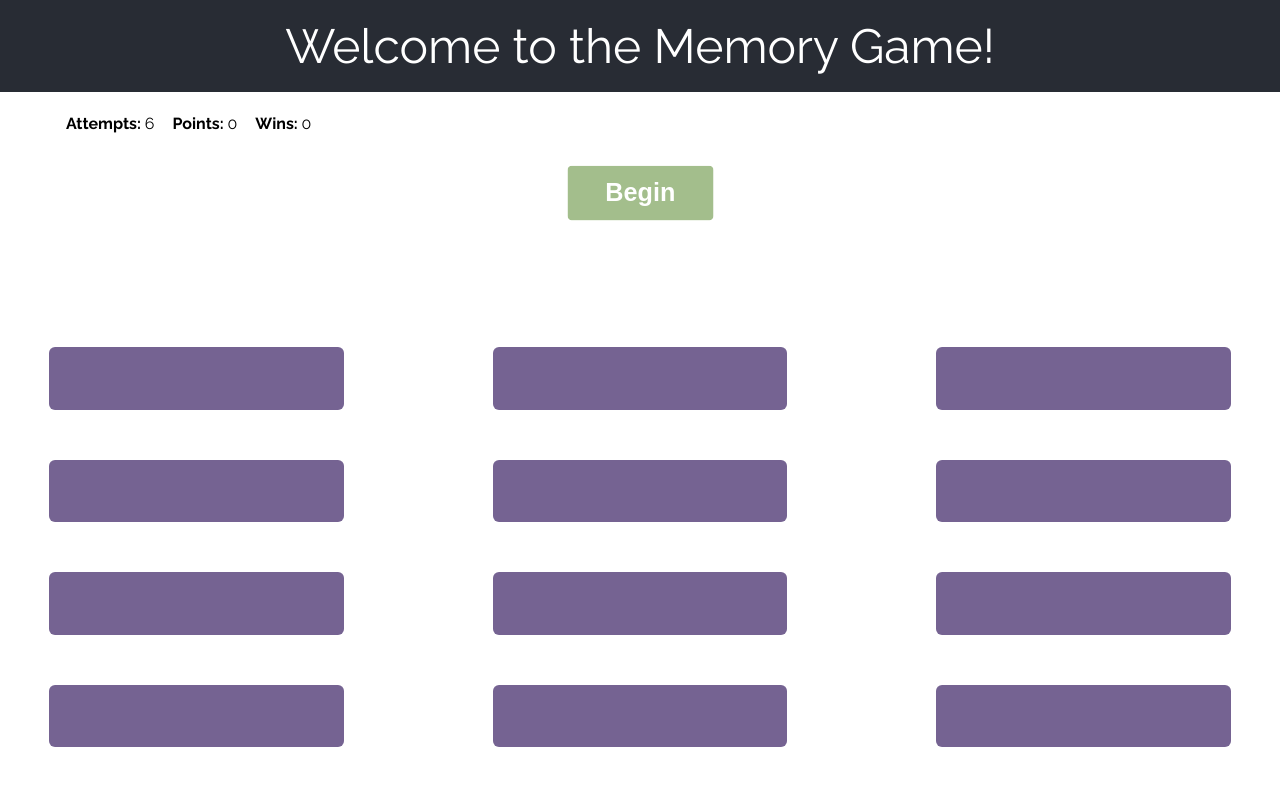
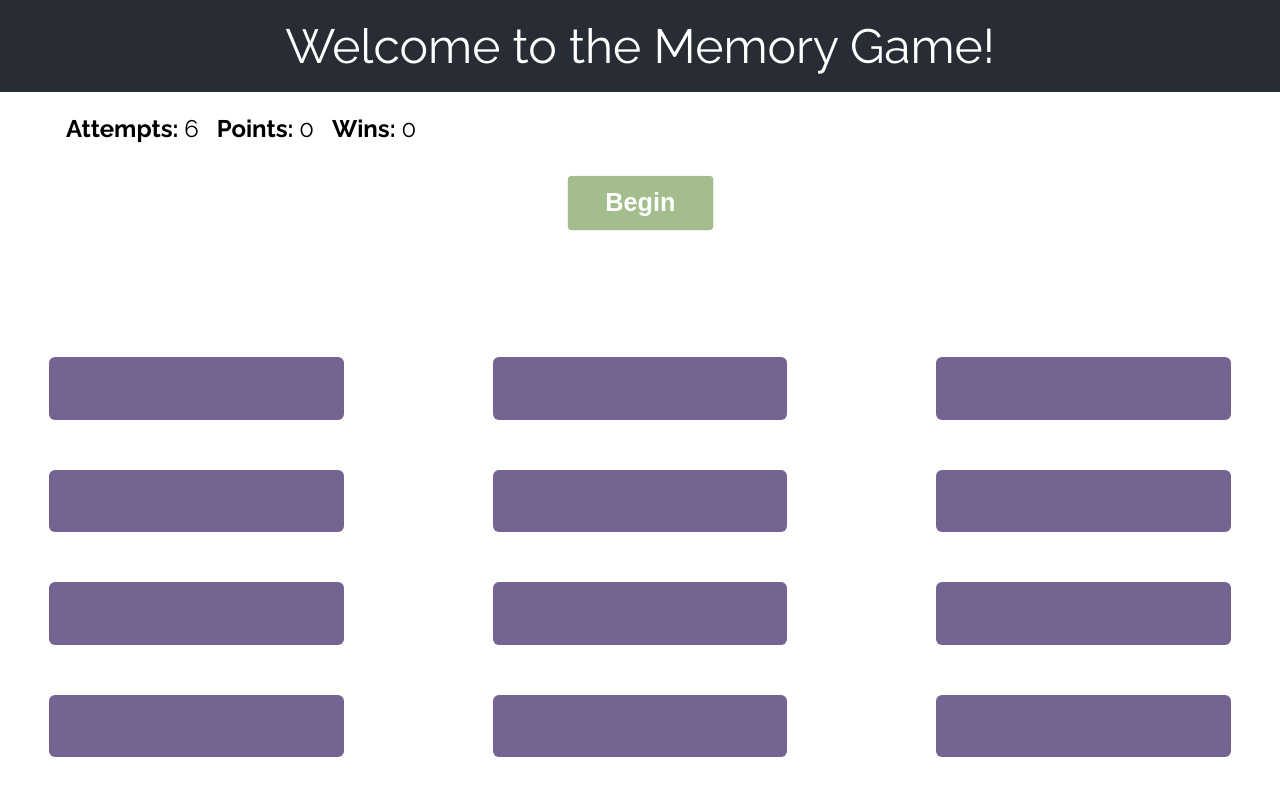
Before and after one commit to MagerlinC/memory-game, a React (Create React App) app: page / in a window 1280 px wide. Shown: the top 796 px of the page. Built offline with nearby package versions, Linux system fonts and the light colour scheme.

Commit message:
Game stats font-size

```diff
--- a/src/components/board/board.scss
+++ b/src/components/board/board.scss
@@ -2,6 +2,7 @@
   display: flex;
   flex-direction: column;
   .game-stats {
+    font-size: 1.5em;
     margin: 18px 66px;
     align-self: left;
     text-align: left;
--- a/src/components/board/board.tsx
+++ b/src/components/board/board.tsx
@@ -12,7 +12,6 @@ type BoardProps = {
 function Board({ boardSize }: BoardProps) {
   // Initial indexes for distribution of tiles. This will later be randomized for games to be... Well, playable.
   const initialTileIndexes: number[] = [];
-  // Variable for 5 second reveal to be cancelled if the user spam clicks the button
 
   for (let i = 0; i < boardSize * 2; i++) {
     initialTileIndexes.push(i);
```
